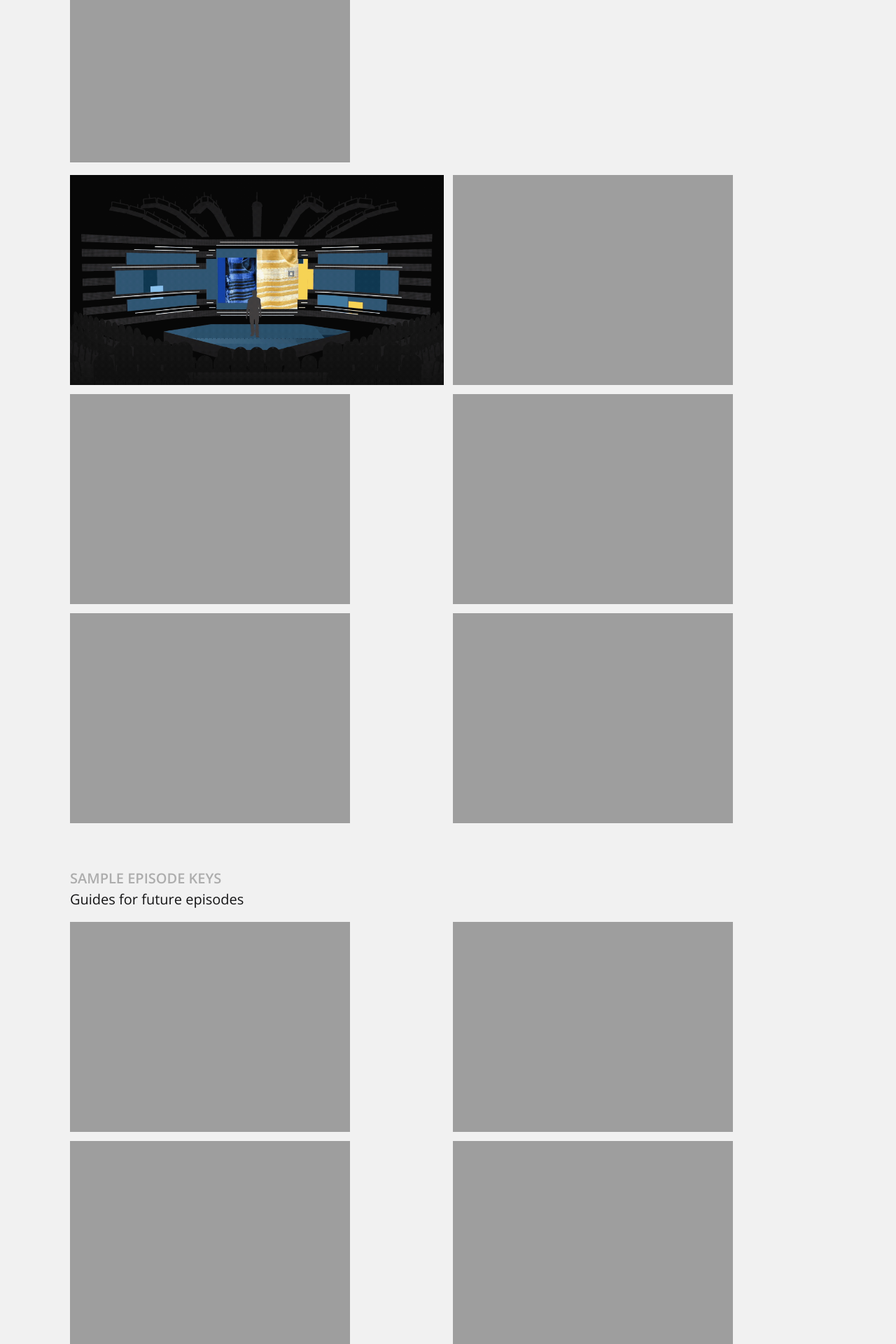
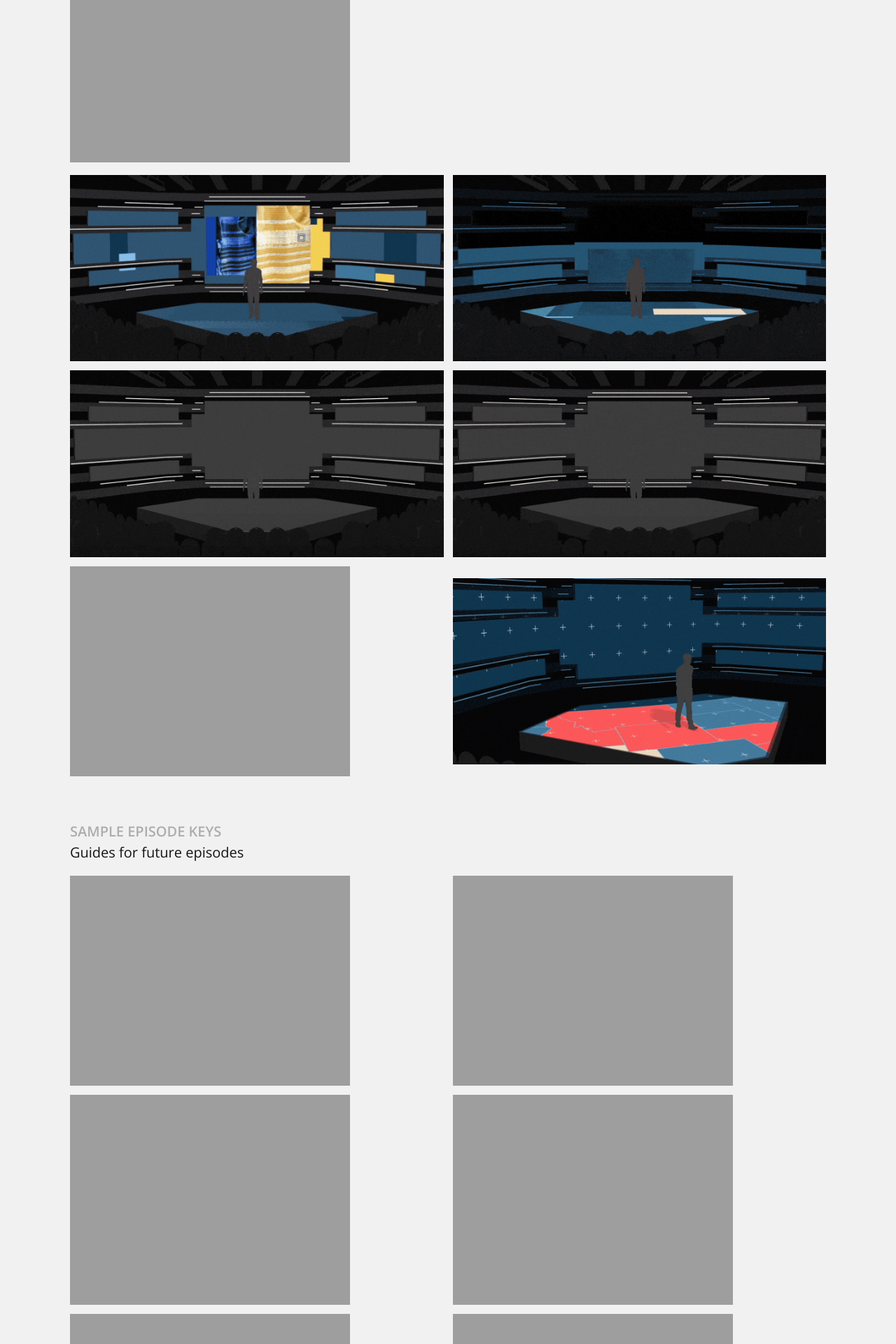
Before and after one commit to gorociao/peprally-website, a Jekyll site: the page built from _my_collection/patriotact.markdown, in a window 1280 px wide. Shown: the part 2808-4728 px from the top of the page at 70% size. Built offline with Jekyll 4.4.1, drawn with Linux system fonts in a browser that asks for light colours.

Commit message:
faster gifs for bible

```diff
--- a/_my_collection/patriotact.markdown
+++ b/_my_collection/patriotact.markdown
@@ -42,25 +42,25 @@
 </div>
 
 {: .image. full}
-![]({{ site.url }}/images/patriotact/gif/sizzle2.gif)
+![]({{ site.url }}/images/patriotact/bible/sizzle.gif)
 
 {: .image .half .left}
-![]({{ site.url }}/images/patriotact/01_jokerun.gif)
+![]({{ site.url }}/images/patriotact/bible/jokerun.gif)
 
 {: .image .half .right}
-![]({{ site.url }}/images/patriotact/02_fieldpiece.gif)
+![]({{ site.url }}/images/patriotact/bible/fieldpiece.gif)
 
 {: .image .half .left}
-![]({{ site.url }}/images/patriotact/03_pullquote.gif)
+![]({{ site.url }}/images/patriotact/bible/bigquote.gif)
 
 {: .image .half .right}
-![]({{ site.url }}/images/patriotact/04_bigquote.gif)
+![]({{ site.url }}/images/patriotact/bible/simplequote.gif)
 
 {: .image .half .left}
-![]({{ site.url }}/images/patriotact/05_state.gif)
+![]({{ site.url }}/images/patriotact/bible/state.gif)
 
 {: .image .half .right}
-![]({{ site.url }}/images/patriotact/06_country.gif)
+![]({{ site.url }}/images/patriotact/bible/country.gif)
 
 <br/>
 
```
Also changed, not shown: images/patriotact/bible/bigquote.gif (added), images/patriotact/bible/country.gif (added), images/patriotact/bible/fieldpiece.gif (added), images/patriotact/bible/jokerun.gif (added), images/patriotact/bible/simplequote.gif (added), 4 other files.
